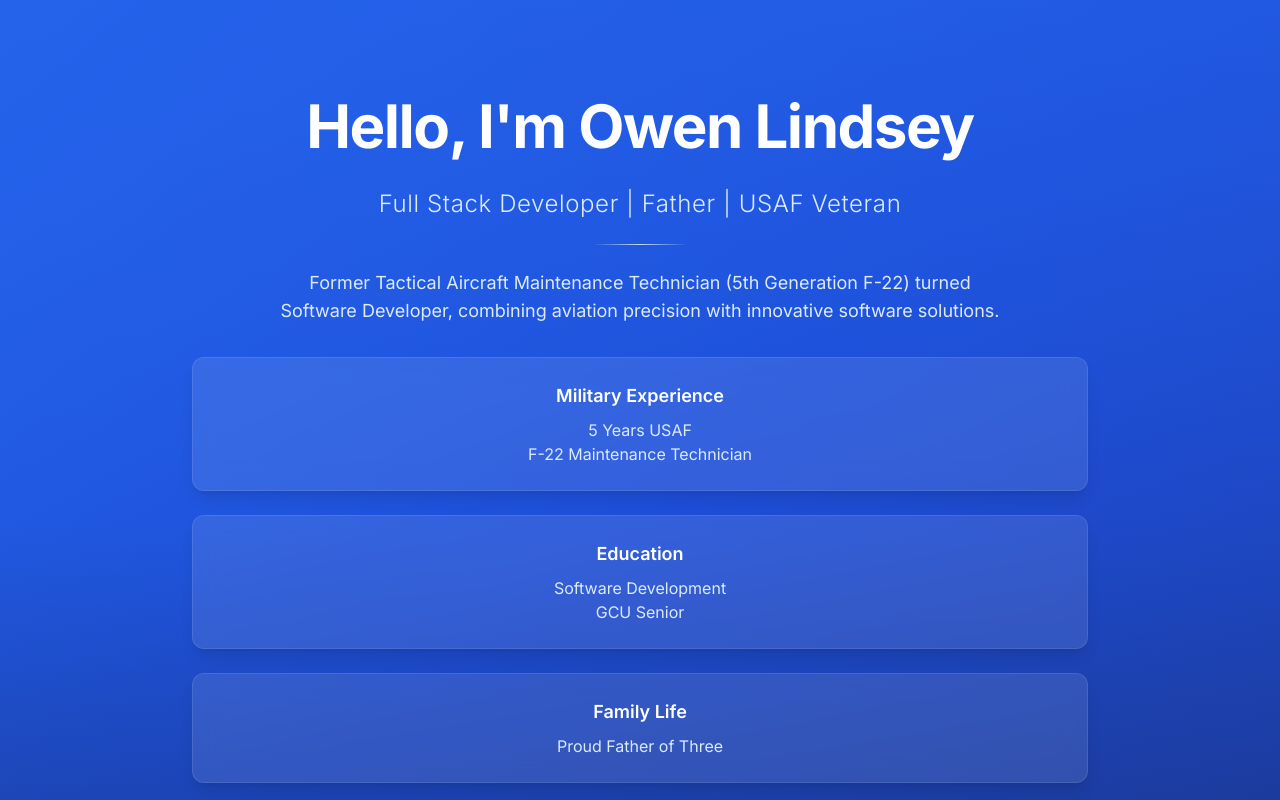
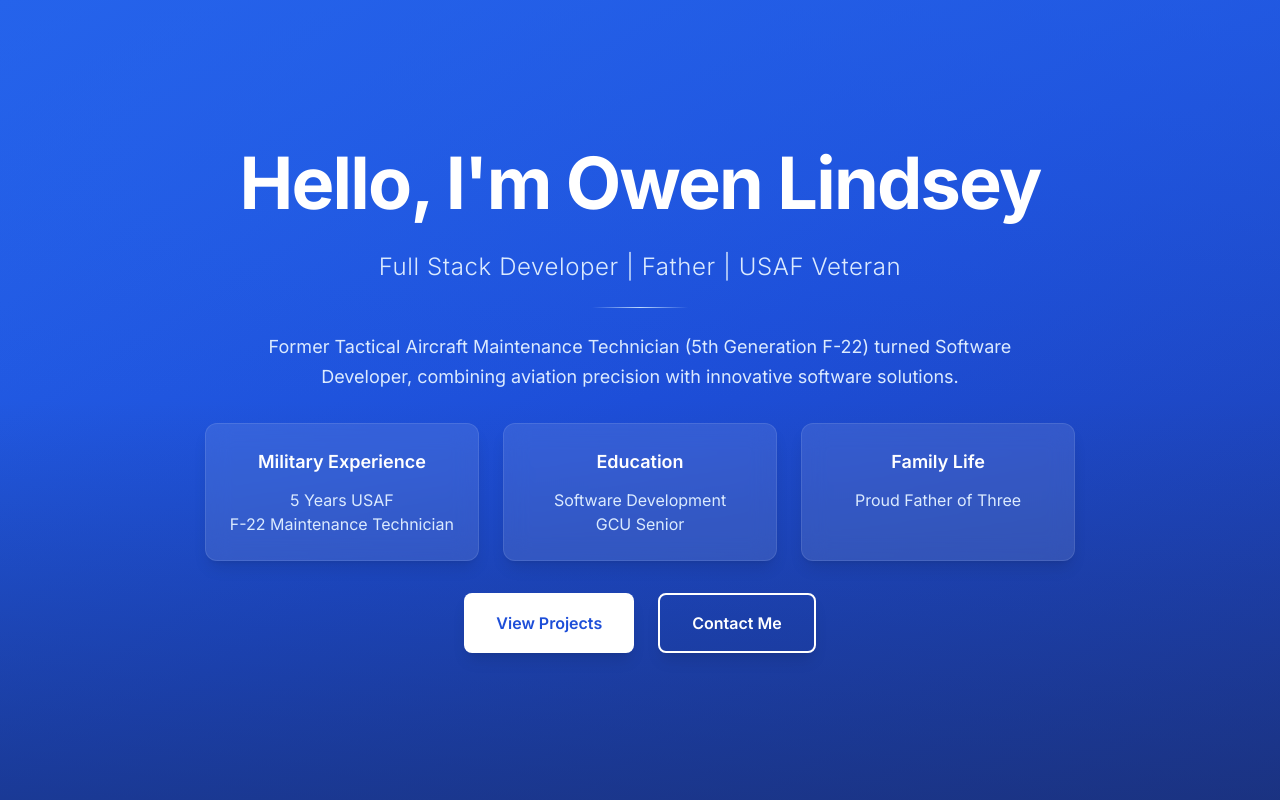
Before and after one commit to omniV1/Portfolio, a React (Vite) app: page / in a window 1280 px wide. Built offline with nearby package versions, Linux system fonts and the light colour scheme.

Commit message:
add scroll to contact me page

```diff
--- a/src/components/hero.tsx
+++ b/src/components/hero.tsx
@@ -1,68 +1,100 @@
 const Hero = () => {
+  const scrollToSection = (sectionId: string) => {
+    const section = document.getElementById(sectionId);
+    if (section) {
+      // Get the section's position relative to the viewport
+      const sectionTop = section.getBoundingClientRect().top;
+      // Get current scroll position
+      const scrollPosition = window.pageYOffset;
+      // Calculate target position
+      const targetPosition = scrollPosition + sectionTop;
+
+      window.scrollTo({
+        top: targetPosition,
+        behavior: "smooth",
+      });
+    }
+  };
+
   return (
     <div className="min-h-screen relative overflow-hidden bg-gradient-to-br from-blue-600 via-blue-700 to-blue-800">
       {/* Background decorative elements */}
       <div className="absolute inset-0 bg-grid-white/[0.05] -z-0" />
       <div className="absolute h-full w-full bg-gradient-to-b from-blue-600/50 via-transparent to-blue-950/50" />
 
-      {/* Main content - adjusted padding and spacing for mobile */}
-      <div className="relative z-10 flex items-center justify-center min-h-screen px-4 py-16 sm:py-24">
-        <div className="w-full max-w-[90%] sm:max-w-5xl mx-auto text-center space-y-6 sm:space-y-8">
-          {/* Heading - adjusted font sizes for mobile */}
-          <h1 className="text-4xl sm:text-5xl md:text-6xl font-bold text-white tracking-tight animate-fade-in px-2">
+      {/* Main content */}
+      <div className="relative z-10 flex items-center justify-center min-h-screen px-4">
+        <div className="max-w-5xl mx-auto text-center space-y-8">
+          <h1 className="text-5xl sm:text-6xl md:text-7xl font-bold text-white tracking-tight animate-fade-in">
             Hello, I'm Owen Lindsey
           </h1>
 
-          <div className="space-y-4 sm:space-y-6">
-            {/* Subtitle */}
-            <p className="text-lg sm:text-xl md:text-2xl text-blue-100 font-light tracking-wide px-2">
+          <div className="space-y-6">
+            <p className="text-xl sm:text-2xl text-blue-100 font-light tracking-wide">
               Full Stack Developer | Father | USAF Veteran
             </p>
 
-            {/* Divider */}
             <div className="h-px w-24 mx-auto bg-gradient-to-r from-transparent via-blue-200 to-transparent" />
 
-            {/* Description - adjusted font size and padding */}
-            <p className="text-base sm:text-lg text-blue-100 max-w-3xl mx-auto leading-relaxed px-4">
-              Former Tactical Aircraft Maintenance Technician (5th Generation F-22) turned Software Developer,
-              combining aviation precision with innovative software solutions.
+            <p className="text-lg text-blue-100 max-w-3xl mx-auto leading-relaxed">
+              Former Tactical Aircraft Maintenance Technician (5th Generation
+              F-22) turned Software Developer, combining aviation precision with
+              innovative software solutions.
             </p>
           </div>
 
-          {/* Cards - adjusted for better mobile layout */}
-          <div className="grid grid-cols-1 gap-4 sm:gap-6 max-w-lg sm:max-w-4xl mx-auto mt-6">
-            <div className="backdrop-blur-md bg-white/10 rounded-xl p-4 sm:p-6 shadow-lg border border-white/10">
-              <h3 className="text-white font-semibold text-lg mb-2">Military Experience</h3>
+          {/* Experience cards with glass effect */}
+          <div className="grid grid-cols-1 md:grid-cols-3 gap-6 max-w-4xl mx-auto mt-12">
+            <div className="backdrop-blur-md bg-white/10 rounded-xl p-6 shadow-lg border border-white/10 hover:border-white/20 transition-all duration-300">
+              <h3 className="text-white font-semibold text-lg mb-3">
+                Military Experience
+              </h3>
               <p className="text-blue-100">
-                5 Years USAF<br />
+                5 Years USAF
+                <br />
                 F-22 Maintenance Technician
               </p>
             </div>
 
-            <div className="backdrop-blur-md bg-white/10 rounded-xl p-4 sm:p-6 shadow-lg border border-white/10">
-              <h3 className="text-white font-semibold text-lg mb-2">Education</h3>
+            <div className="backdrop-blur-md bg-white/10 rounded-xl p-6 shadow-lg border border-white/10 hover:border-white/20 transition-all duration-300">
+              <h3 className="text-white font-semibold text-lg mb-3">
+                Education
+              </h3>
               <p className="text-blue-100">
-                Software Development<br />
+                Software Development
+                <br />
                 GCU Senior
               </p>
             </div>
 
-            <div className="backdrop-blur-md bg-white/10 rounded-xl p-4 sm:p-6 shadow-lg border border-white/10">
-              <h3 className="text-white font-semibold text-lg mb-2">Family Life</h3>
+            <div className="backdrop-blur-md bg-white/10 rounded-xl p-6 shadow-lg border border-white/10 hover:border-white/20 transition-all duration-300">
+              <h3 className="text-white font-semibold text-lg mb-3">
+                Family Life
+              </h3>
               <p className="text-blue-100">
                 Proud Father of Three
+                <br />
               </p>
             </div>
           </div>
 
-          {/* Buttons - adjusted for mobile */}
-          <div className="flex flex-col gap-4 mt-8 px-4 sm:px-0">
-            <button className="w-full sm:w-auto px-8 py-4 bg-white text-blue-700 rounded-lg font-semibold
-                           hover:bg-blue-50 transition-all">
+          {/* CTA Buttons */}
+          <div className="flex flex-col sm:flex-row justify-center gap-6 mt-12">
+            <button
+              onClick={() => scrollToSection("projects")}
+              className="px-8 py-4 bg-white text-blue-700 rounded-lg font-semibold
+           hover:bg-blue-50 transform hover:-translate-y-0.5 transition-all duration-200
+           shadow-lg hover:shadow-xl"
+            >
               View Projects
             </button>
-            <button className="w-full sm:w-auto px-8 py-4 border-2 border-white text-white rounded-lg font-semibold
-                           hover:bg-white/10 transition-all">
+
+            <button
+              onClick={() => scrollToSection("contact")}
+              className="px-8 py-4 border-2 border-white text-white rounded-lg font-semibold
+           hover:bg-white/10 transform hover:-translate-y-0.5 transition-all duration-200
+           shadow-lg hover:shadow-xl"
+            >
               Contact Me
             </button>
           </div>
```
